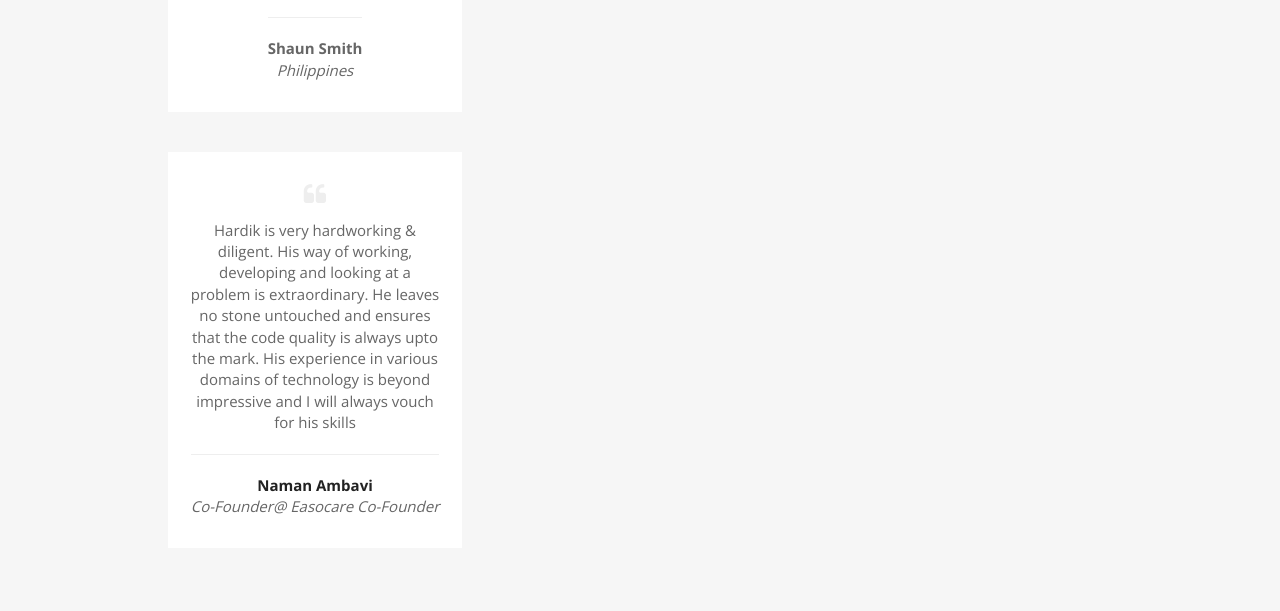
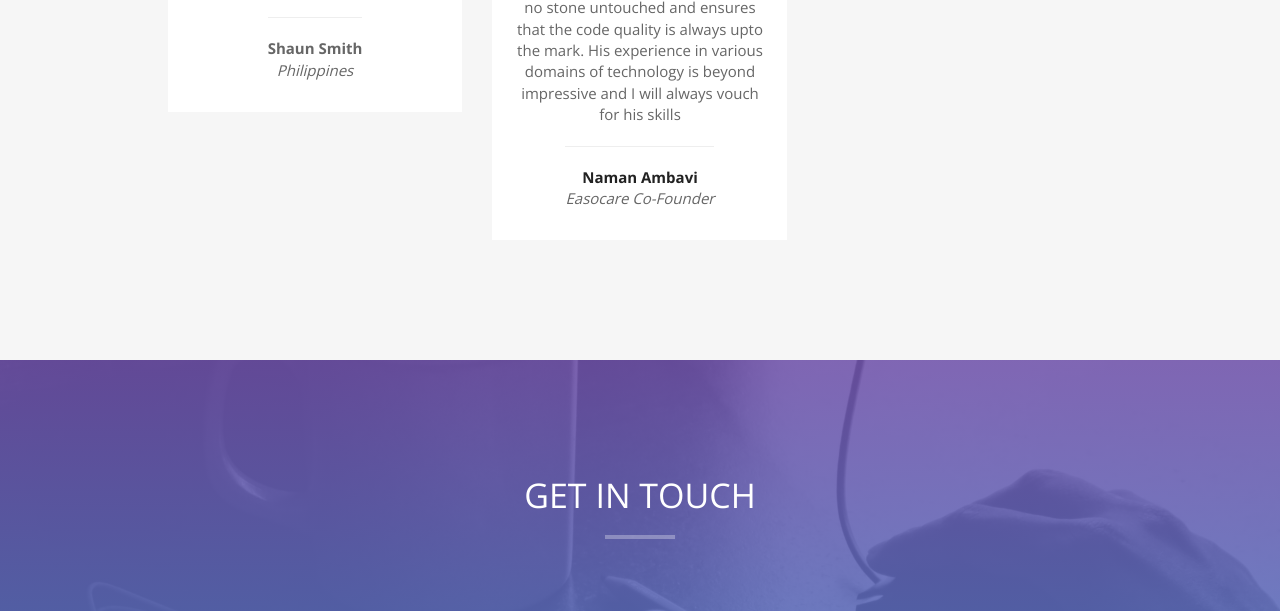
Before and after one commit to hardik2792/github.io, a plain HTML site: page index.html in a window 1280 px wide. Shown: the part 4324-4935 px from the top of the page. Drawn offline with nearby package versions, Linux system fonts and the light colour scheme.

Commit message:
Update index.html

```diff
--- a/index.html
+++ b/index.html
@@ -273,16 +273,12 @@
               </div>
             </blockquote>
           </div>
-        </div>
-      </div>
-      <div class="col-md-10 col-md-offset-1">
-        <div class="row testimonials">
-          <div class="col-sm-4">
+           <div class="col-sm-4">
             <blockquote><i class="fa fa-quote-left"></i>
               <p>Hardik is very hardworking & diligent. His way of working, developing and looking at a problem is extraordinary. He leaves no stone untouched and ensures that the code quality is always upto the mark. His experience in various domains of technology is beyond impressive and I will always vouch for his skills</p>
               <div class="clients-name">
                 <p><strong><a href="https://www.linkedin.com/in/namanambavi/"> Naman Ambavi</a></strong><br>
-                  <em>Co-Founder@ Easocare Co-Founder </em></p>
+                  <em>Easocare Co-Founder </em></p>
               </div>
             </blockquote>
           </div>
```
